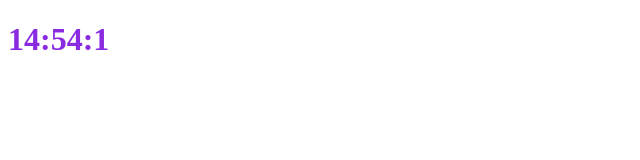
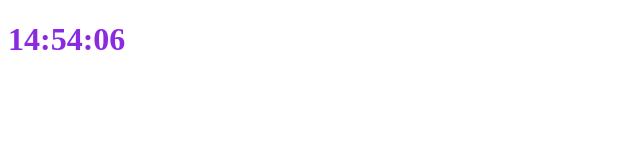
Before and after one commit to simon1214/momontum, a plain HTML site: page src/index.html in a window 1280 px wide. Shown: the full height of the page, 0-640 px from the left. Drawn offline with Linux system fonts and the light colour scheme.

Commit message:
:zap: improve clock
시간 동기화, 포맷 변경

```diff
--- a/src/clock.js
+++ b/src/clock.js
@@ -6,11 +6,13 @@ function getTime() {
 	const minutes = date.getMinutes();
 	const hours = date.getHours();
 	const seconds = date.getSeconds();
-	clockTitle.innerText = `${hours}:${minutes}:${seconds}`;
+	clockTitle.innerText = `${hours > 10 ? `${hours}` : hours}:${
+		minutes < 10 ? `0${minutes}` : minutes
+	}:${seconds < 10 ? `0${seconds}` : seconds}`;
 }
 
 function init() {
-	getTime();
+	setInterval(getTime, 1000);
 }
 
 init();
```
Also changed, not shown: src/index.html (+1 -0 lines).
